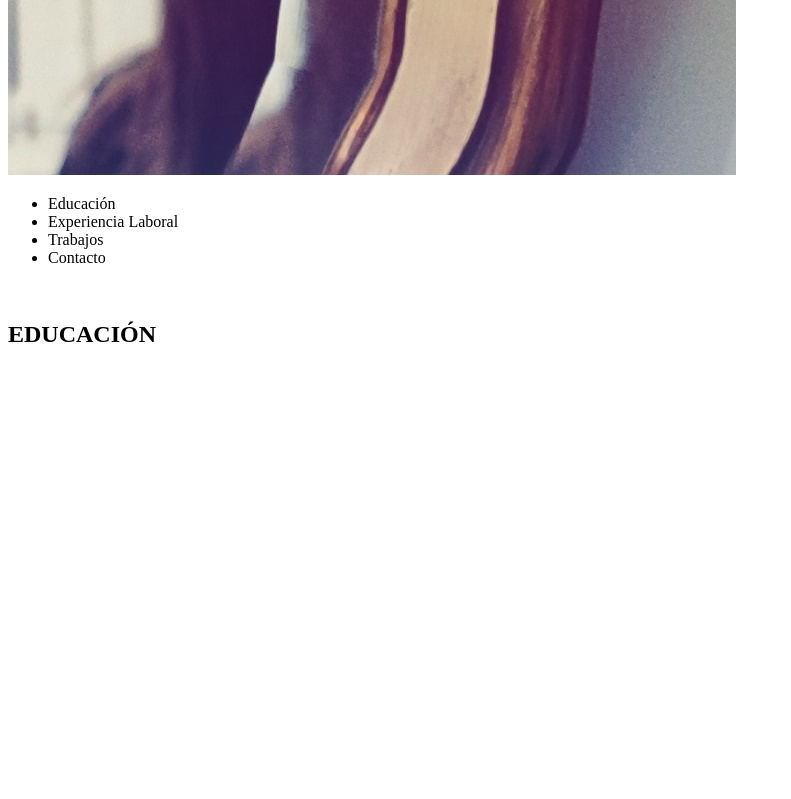
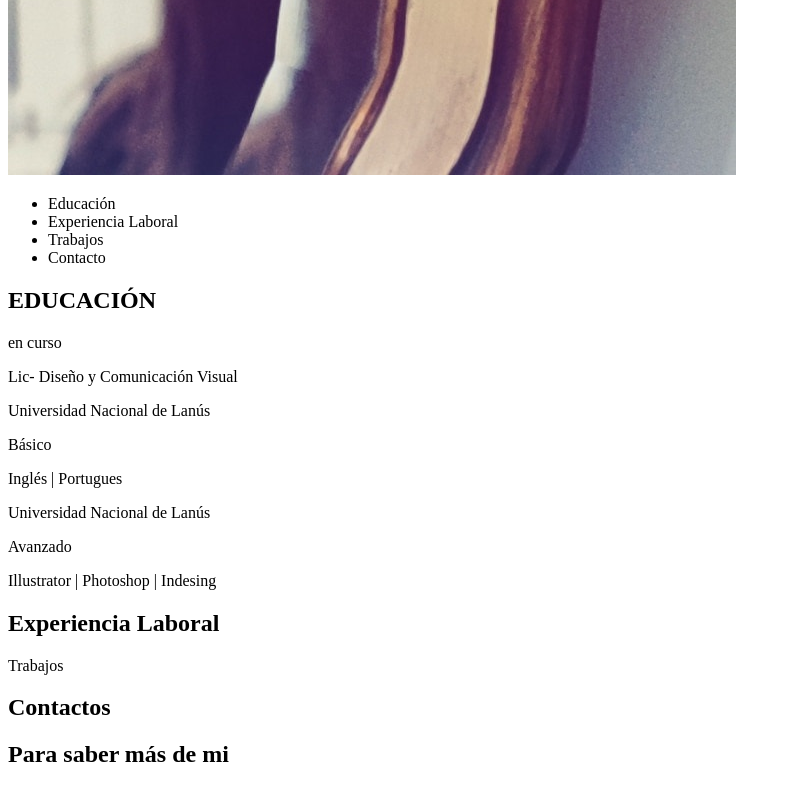
Before and after one commit to ludiazguzman/tp1ludiazguzman, a plain HTML site: page index.html in a window 1280 px wide. Shown: the part 633-1432 px from the top of the page, without its empty margins (0-791 px from the left). Before the commit the page ends 1035 px from the top, so only its background shows below. Drawn offline with Linux system fonts and the light colour scheme.

Commit message:
sumatoria de datos

```diff
--- a/index.html
+++ b/index.html
@@ -17,18 +17,40 @@
                 <li>Contacto</li>
             </ul>
         </nav>
-        <img src="" alt="">
     </header>
     <main>
         <section>
             <h2>EDUCACIÓN</h2>
+            <Div>
+                <P>en curso</P>
+                <P>Lic- Diseño y Comunicación Visual</P>
+                <P>Universidad Nacional de Lanús</P>
+            </Div>
+            <Div>
+                <P>Básico</P>
+                <P>Inglés | Portugues</P>
+                <P>Universidad Nacional de Lanús</P>
+            </Div>
+            <Div>
+                <P>Avanzado</P>
+                <P>Illustrator | Photoshop |  Indesing</P>
+            </Div>
         </section>
-        <section></section>
-        <section></section>
+        <section>
+            <h2>Experiencia Laboral</h2>
+        </section>
+        <section>
+            Trabajos
+        </section>
+        <section>
+            <h2>Contactos</h2>
+        </section>
     </main>
     <footer>
+        <H2>Para saber más de mi</H2>
         <img src="" alt="">
-        <p></p>
+        <img src="" alt="">
+        <img src="" alt="">
     </footer>
 
 </body>
```
